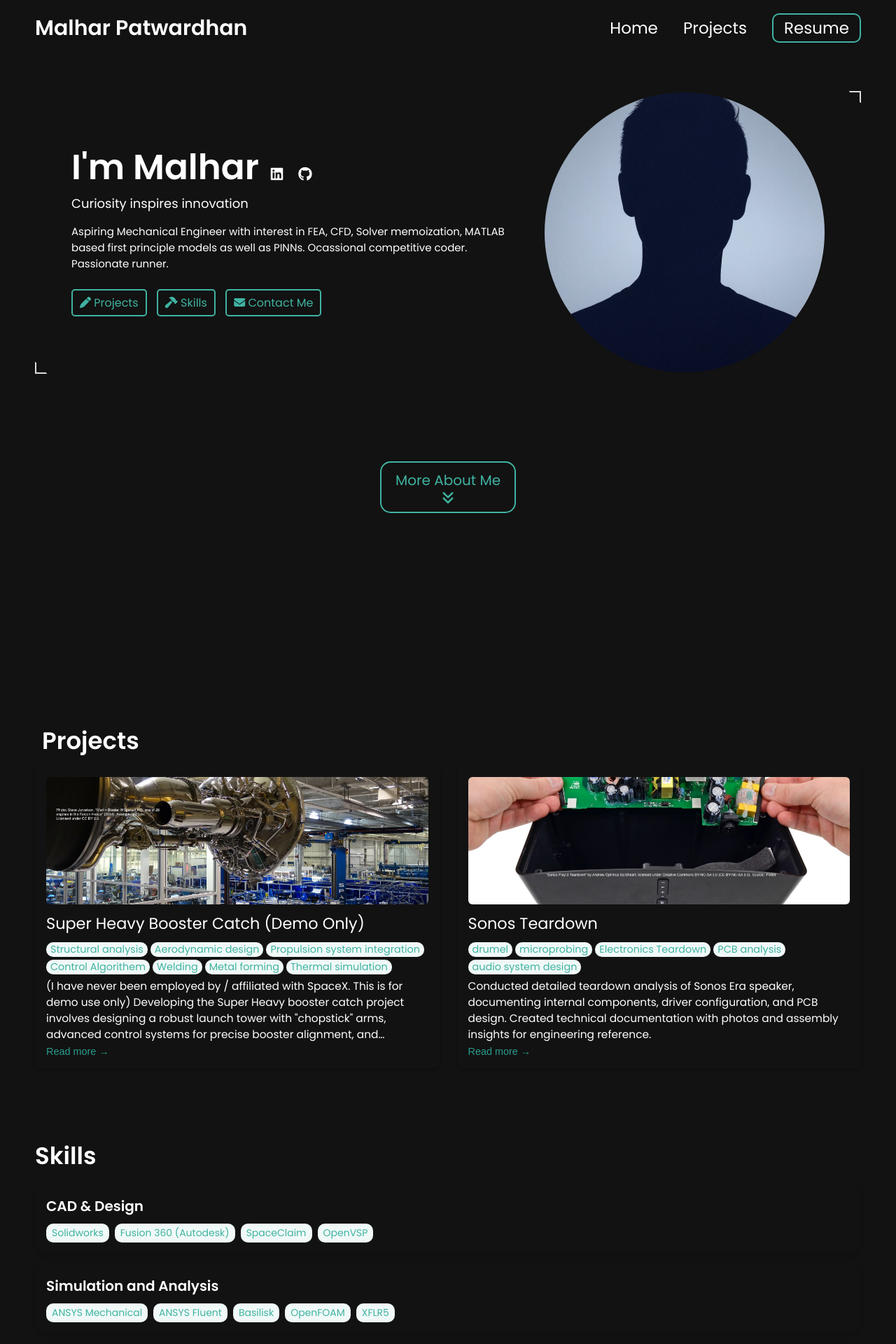
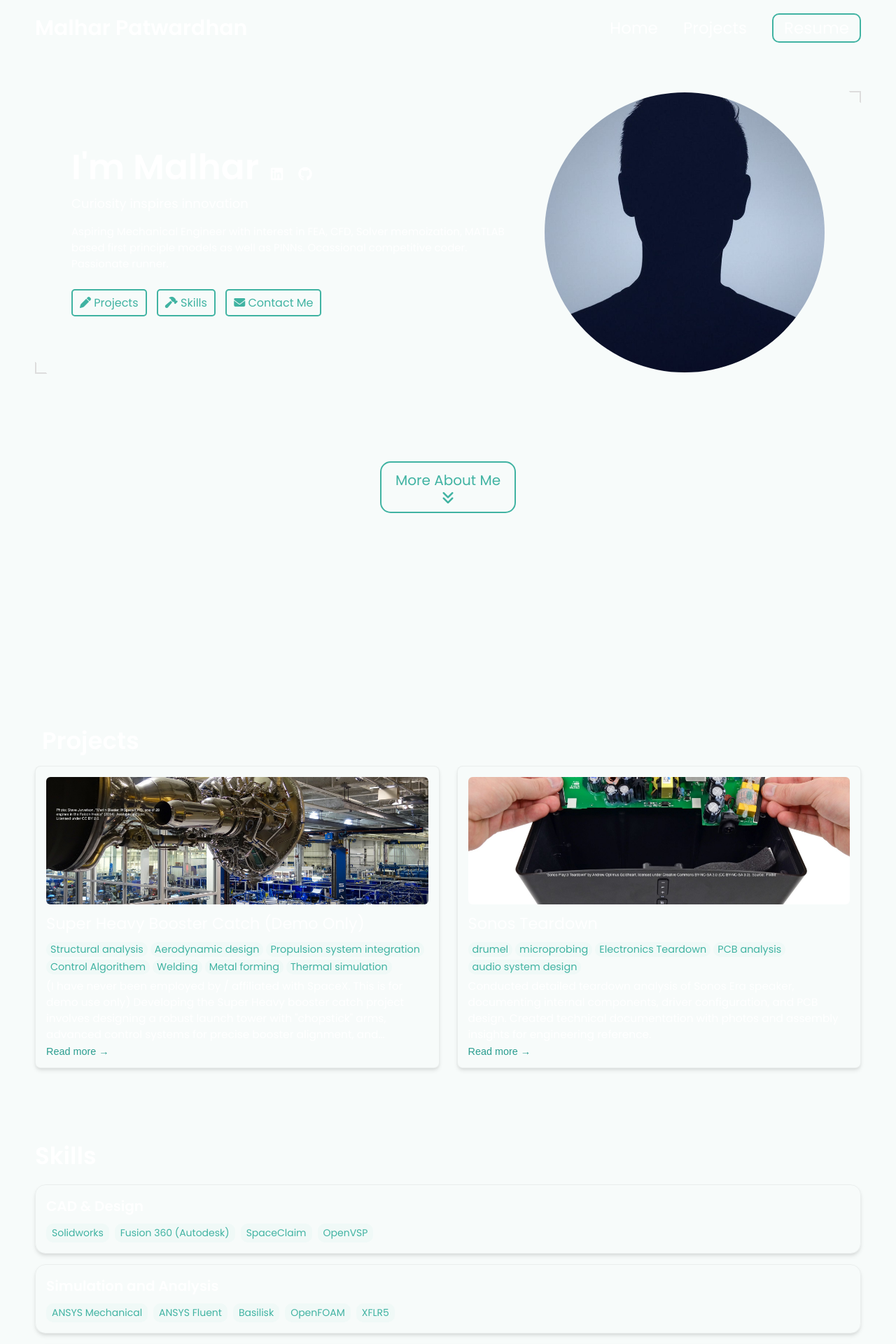
Before and after one commit to Assembly00111/Assembly00111.github.io, a Jekyll site: the page built from index.html, in a window 1280 px wide. Shown: the top 1920 px of the page at 70% size. Built offline with Jekyll 4.4.1, drawn with Linux system fonts in a browser that asks for light colours.

Commit message:
Update _config.yml

```diff
--- a/_config.yml
+++ b/_config.yml
@@ -100,7 +100,7 @@ colors: # this is the basic theme
   border: "#ddd"
   link: "#40b3a2"
   highlight: "#2a9d8f"
-  background: "#121212"
+  background: "#f7fbfa"
   light_background: "#f0f9f7"
 
 # A few examples.
```
